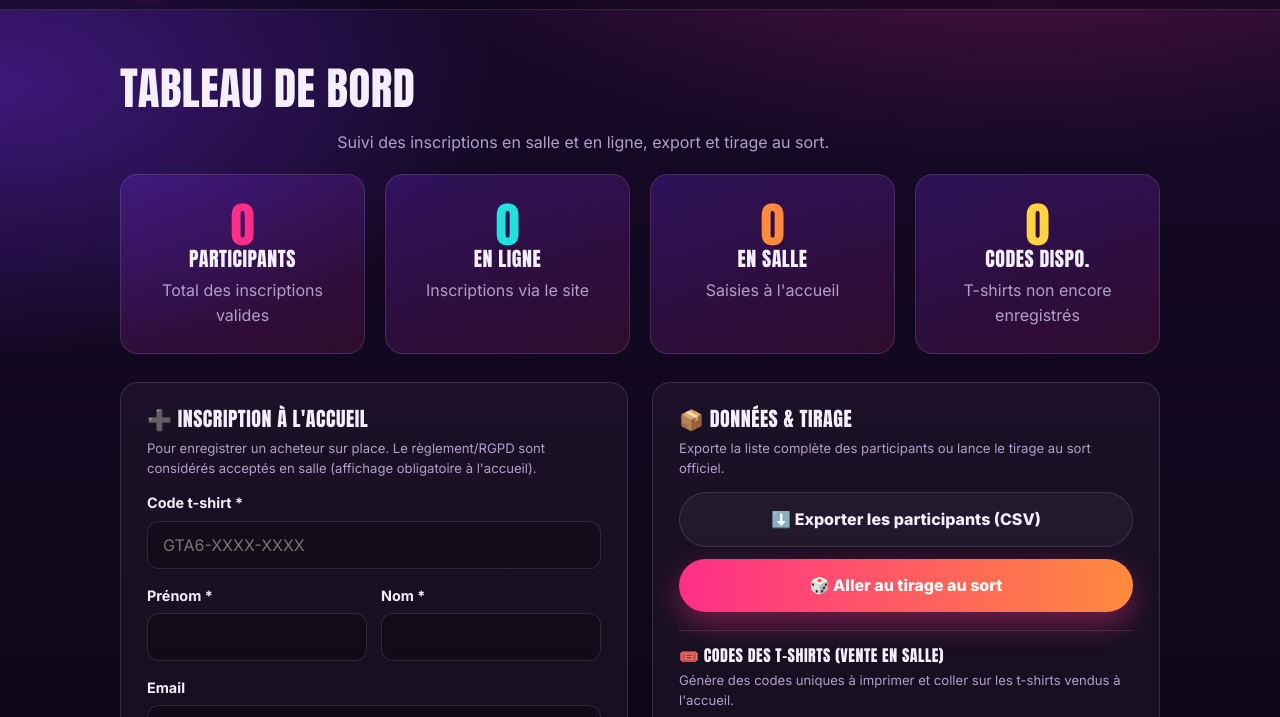
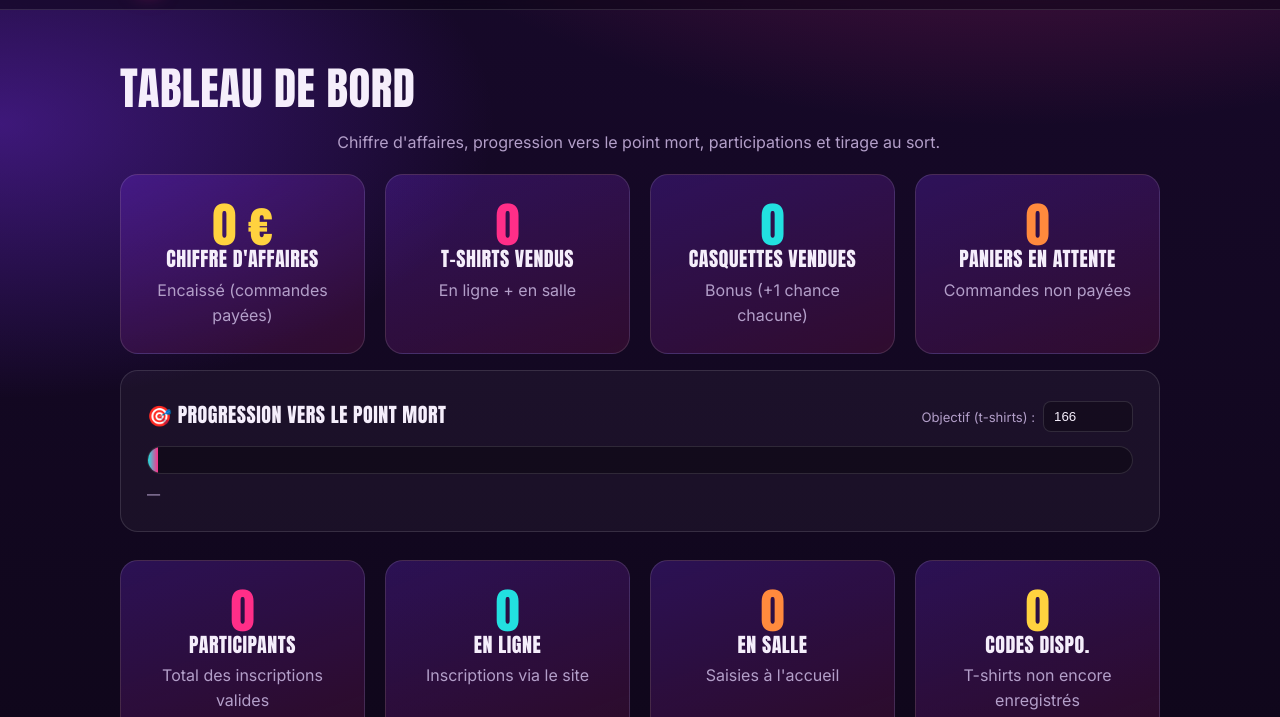
Before and after one commit to guilhemroig-source/ConcoursGTA6, a website: page gta6-keepcool-concours 2/public/admin.html in a window 1280 px wide. Both pictures are taken after a click on the button "Se connecter". Shown: the part 55-772 px from the top of the page. Drawn offline with Linux system fonts and the light colour scheme; no server answers.

Commit message:
Enhance admin dashboard with new metrics
Updated dashboard content to reflect revenue, participation, and progress towards break-even point.

```diff
--- a/gta6-keepcool-concours 2/public/admin.html
+++ b/gta6-keepcool-concours 2/public/admin.html
@@ -40,10 +40,32 @@
   <div class="wrap">
     <div class="section-head" style="text-align:left;margin-bottom:20px">
       <h2>Tableau de bord</h2>
-      <p>Suivi des inscriptions en salle et en ligne, export et tirage au sort.</p>
+      <p>Chiffre d'affaires, progression vers le point mort, participations et tirage au sort.</p>
     </div>
 
-    <!-- Stats -->
+    <!-- Chiffre d'affaires & activite -->
+    <div class="cards" style="margin-bottom:16px">
+      <div class="card prize"><div class="count" style="color:var(--yellow)" id="k-ca">0 €</div><h3>Chiffre d'affaires</h3><p>Encaissé (commandes payées)</p></div>
+      <div class="card prize"><div class="count pink" id="k-tshirts">0</div><h3>T-shirts vendus</h3><p>En ligne + en salle</p></div>
+      <div class="card prize"><div class="count" style="color:var(--cyan)" id="k-casq">0</div><h3>Casquettes vendues</h3><p>Bonus (+1 chance chacune)</p></div>
+      <div class="card prize"><div class="count" style="color:var(--orange)" id="k-attente">0</div><h3>Paniers en attente</h3><p>Commandes non payées</p></div>
+    </div>
+
+    <!-- Jauge point mort -->
+    <div class="card" style="margin-bottom:28px">
+      <div style="display:flex;justify-content:space-between;align-items:center;flex-wrap:wrap;gap:10px">
+        <h3 style="margin:0">🎯 Progression vers le point mort</h3>
+        <label class="hint" style="display:flex;align-items:center;gap:8px">Objectif (t-shirts) :
+          <input type="number" id="pm-target" value="166" min="1" max="100000" style="width:90px;padding:7px 10px;border-radius:8px;border:1px solid var(--card-border);background:rgba(0,0,0,.25);color:var(--text)" />
+        </label>
+      </div>
+      <div style="margin-top:14px;background:rgba(0,0,0,.3);border-radius:999px;height:28px;overflow:hidden;border:1px solid var(--card-border)">
+        <div id="pm-bar" style="height:100%;width:0%;background:linear-gradient(90deg,#22e0e0,#ff2e88);transition:width .5s ease;display:flex;align-items:center;justify-content:flex-end;padding-right:10px;font-weight:800;color:#fff;font-size:.85rem;min-width:2px"></div>
+      </div>
+      <p class="hint" id="pm-label" style="margin-top:10px">—</p>
+    </div>
+
+    <!-- Stats participations -->
     <div class="cards" style="margin-bottom:28px">
       <div class="card prize"><div class="count pink" id="s-total">0</div><h3>Participants</h3><p>Total des inscriptions valides</p></div>
       <div class="card prize"><div class="count" id="s-ligne">0</div><h3>En ligne</h3><p>Inscriptions via le site</p></div>
```
